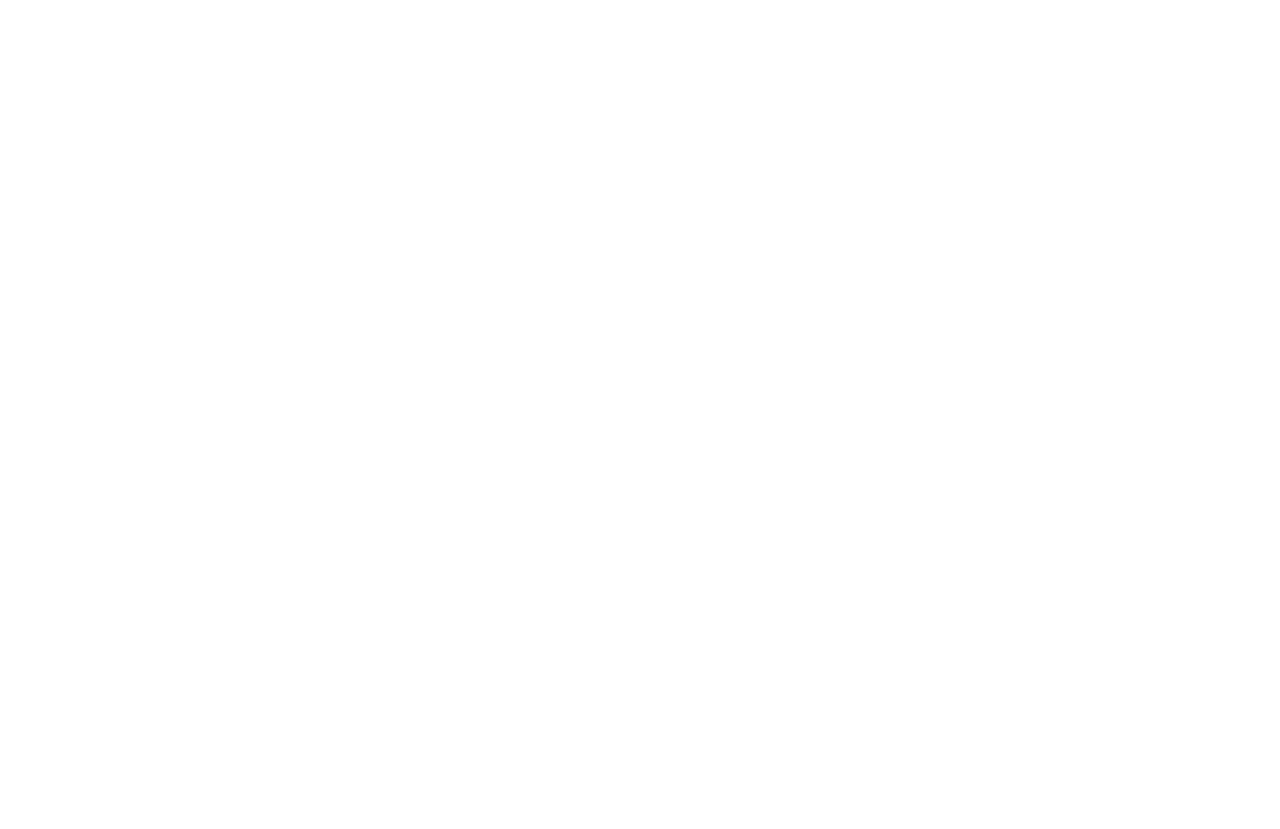
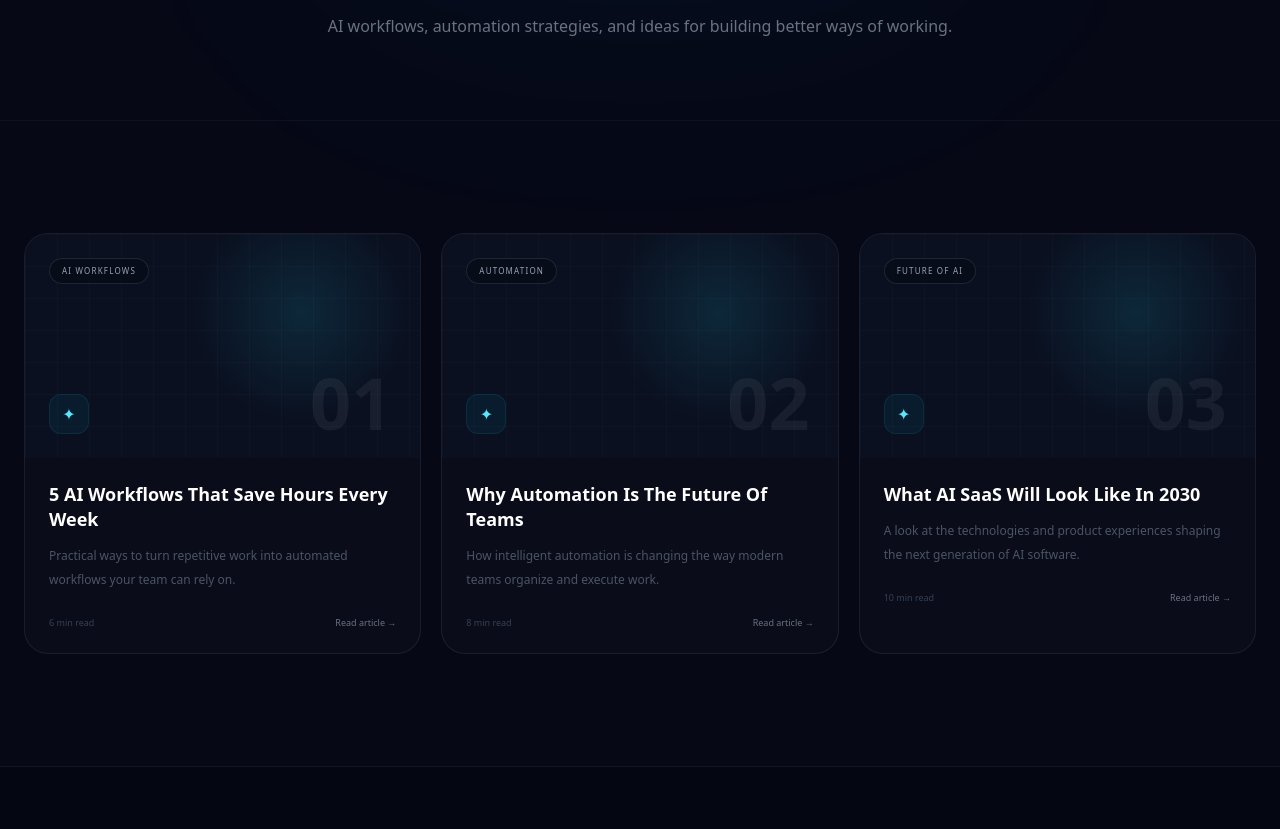
Before and after one commit to mr-kar/nova-ai, a Next.js app: page /resources in a window 1280 px wide. Before the commit this address had no page. Shown: the part 440-1269 px from the top of the page. Before the commit the page ends 800 px from the top, so only its background shows below. Built offline with nearby package versions, Linux system fonts and the light colour scheme.

Commit message:
page resources

```diff
--- /dev/null
+++ b/app/resources/page.tsx
@@ -0,0 +1,92 @@
+import Navbar from "@/components/Navbar";
+import Footer from "@/components/Footer";
+import Link from "next/link";
+import { resources } from "@/components/resource-data";
+
+export default function ResourcesPage() {
+  return (
+    <main className="min-h-screen overflow-hidden bg-[#060816] text-white">
+      <Navbar />
+
+      <div className="pt-20">
+        {/* Header */}
+        <section className="relative px-6 pb-20 pt-20 sm:pt-28">
+          <div className="pointer-events-none absolute left-1/2 top-0 h-96 w-[700px] -translate-x-1/2 rounded-full bg-cyan-400/[0.04] blur-[120px]" />
+
+          <div className="relative mx-auto max-w-4xl text-center">
+            <p className="text-xs uppercase tracking-[0.3em] text-cyan-400">
+              Nova Resources
+            </p>
+
+            <h1 className="mt-6 text-5xl font-black tracking-[-0.05em] sm:text-6xl md:text-8xl">
+              Ideas For A
+              <br />
+              <span className="text-gray-600">Smarter Future.</span>
+            </h1>
+
+            <p className="mx-auto mt-7 max-w-2xl text-sm leading-7 text-gray-500 sm:text-base">
+              AI workflows, automation strategies, and ideas for building
+              better ways of working.
+            </p>
+          </div>
+        </section>
+
+        {/* Articles */}
+        <section className="border-t border-white/[0.04] py-20 sm:py-28">
+          <div className="mx-auto max-w-7xl px-6">
+            <div className="grid gap-5 md:grid-cols-3">
+              {resources.map((article, index) => (
+                <Link
+                  key={article.slug}
+                  href={`/resources/${article.slug}`}
+                  className="group overflow-hidden rounded-3xl border border-white/[0.07] bg-white/[0.02] transition-all duration-500 hover:-translate-y-1 hover:border-cyan-400/20"
+                >
+                  {/* Visual */}
+                  <div className="relative h-56 overflow-hidden bg-[#0a1020]">
+                    <div className="absolute inset-0 bg-[radial-gradient(circle_at_70%_35%,rgba(34,211,238,0.12),transparent_35%)]" />
+
+                    <div className="absolute inset-0 opacity-40 [background-image:linear-gradient(rgba(255,255,255,0.05)_1px,transparent_1px),linear-gradient(90deg,rgba(255,255,255,0.05)_1px,transparent_1px)] [background-size:32px_32px]" />
+
+                    <span className="absolute left-6 top-6 rounded-full border border-white/10 bg-black/20 px-3 py-1.5 text-[8px] uppercase tracking-[0.15em] text-gray-400 backdrop-blur">
+                      {article.category}
+                    </span>
+
+                    <span className="absolute bottom-5 right-7 text-7xl font-black text-white/[0.06] transition-all duration-500 group-hover:scale-110 group-hover:text-cyan-300/10">
+                      0{index + 1}
+                    </span>
+
+                    <div className="absolute bottom-6 left-6 flex h-10 w-10 items-center justify-center rounded-xl border border-cyan-400/10 bg-cyan-400/[0.06] text-cyan-300">
+                      ✦
+                    </div>
+                  </div>
+
+                  <div className="p-6">
+                    <h2 className="text-lg font-bold leading-snug">
+                      {article.title}
+                    </h2>
+
+                    <p className="mt-3 text-xs leading-6 text-gray-600">
+                      {article.description}
+                    </p>
+
+                    <div className="mt-6 flex items-center justify-between">
+                      <span className="text-[9px] text-gray-700">
+                        {article.readTime}
+                      </span>
+
+                      <span className="text-[9px] text-gray-500 group-hover:text-cyan-300">
+                        Read article →
+                      </span>
+                    </div>
+                  </div>
+                </Link>
+              ))}
+            </div>
+          </div>
+        </section>
+      </div>
+
+      <Footer />
+    </main>
+  );
+}
--- /dev/null
+++ b/components/resource-data.ts
@@ -0,0 +1,44 @@
+export const resources = [
+  {
+    slug: "5-ai-workflows-that-save-hours-every-week",
+    category: "AI Workflows",
+    title: "5 AI Workflows That Save Hours Every Week",
+    description:
+      "Practical ways to turn repetitive work into automated workflows your team can rely on.",
+    readTime: "6 min read",
+    content: [
+      "The best AI workflows are not about replacing people. They are about removing repetitive steps that quietly consume hours every week.",
+      "Start by identifying work that follows a predictable pattern. Weekly reports, meeting summaries, project updates, and repetitive research are strong candidates for automation.",
+      "Once the repetitive work is identified, Nova can help structure the workflow into smaller actions, automate the predictable parts, and leave important decisions with your team.",
+      "The result is a workflow that feels less like another tool to manage and more like an intelligent layer sitting quietly inside your existing process.",
+    ],
+  },
+  {
+    slug: "why-automation-is-the-future-of-teams",
+    category: "Automation",
+    title: "Why Automation Is The Future Of Teams",
+    description:
+      "How intelligent automation is changing the way modern teams organize and execute work.",
+    readTime: "8 min read",
+    content: [
+      "Modern teams are dealing with more information than ever. The problem is rarely a lack of data. It is the time required to process it.",
+      "Automation creates leverage by allowing software to handle repetitive coordination while people focus on judgment, creativity, and strategy.",
+      "The next generation of team software will not simply store information. It will actively help teams understand what needs attention and what can safely happen automatically.",
+      "That shift makes automation less of an optional productivity feature and more of an important part of the modern workspace.",
+    ],
+  },
+  {
+    slug: "what-ai-saas-will-look-like-in-2030",
+    category: "Future Of AI",
+    title: "What AI SaaS Will Look Like In 2030",
+    description:
+      "A look at the technologies and product experiences shaping the next generation of AI software.",
+    readTime: "10 min read",
+    content: [
+      "AI software is moving from isolated chat interfaces toward systems that understand context, goals, and workflows.",
+      "By 2030, successful AI SaaS products will likely feel less like separate applications and more like intelligent infrastructure embedded throughout everyday work.",
+      "The interface will become simpler while the underlying intelligence becomes considerably more sophisticated.",
+      "For teams, that means the best AI products will not just answer questions. They will understand what the organization is trying to accomplish and help move that work forward.",
+    ],
+  },
+];
```
